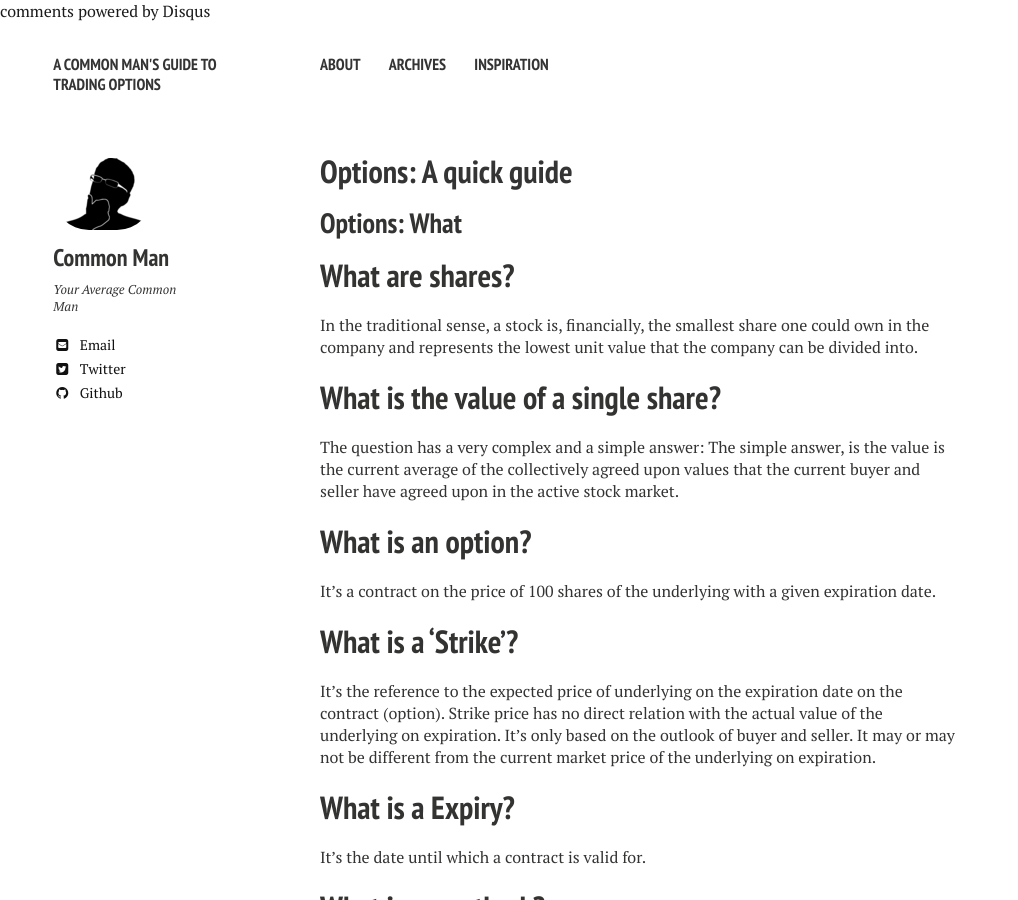
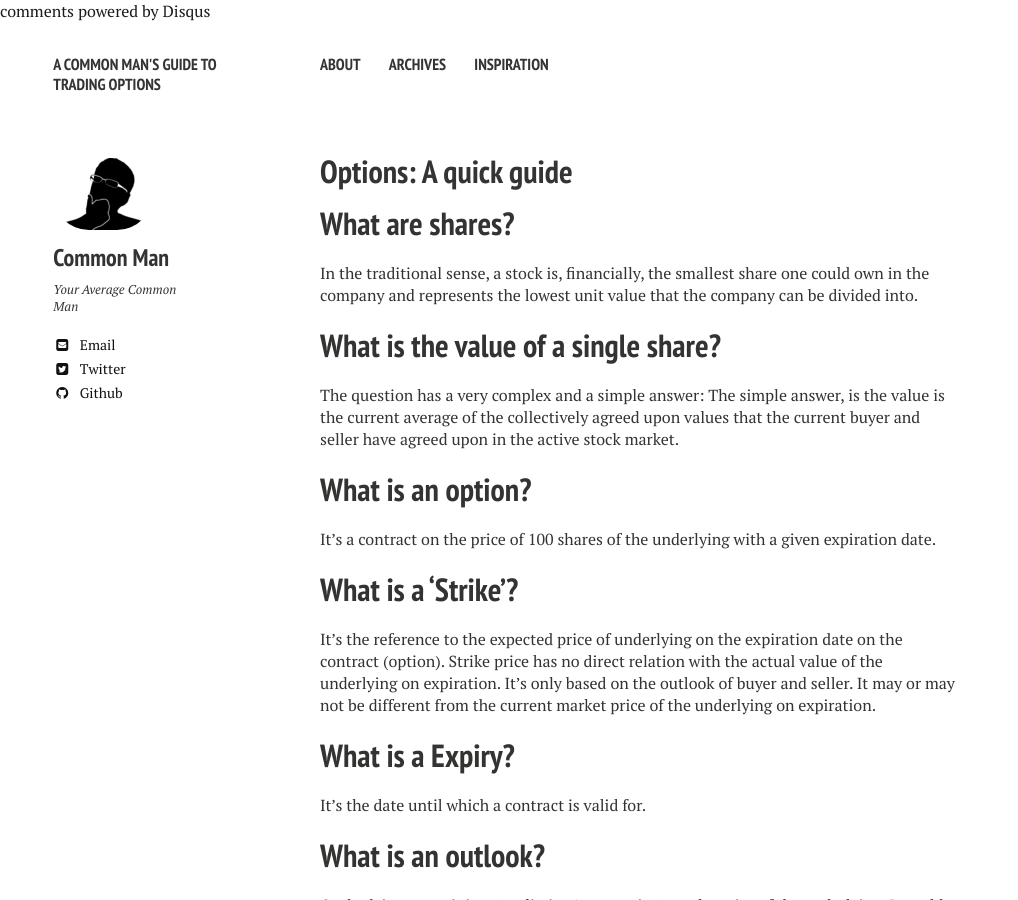
Before and after one commit to mycpuorg/mycpuorg.github.io, a Jekyll site: the page built from _posts/2015-08-07-What-is-an-Option.md, in a window 1280 px wide and 900 px high. Shown: the whole window, without its empty margins (0-1018 px from the left). Built offline with Jekyll 4.4.1, drawn with Linux system fonts in a browser that asks for light colours; nearby versions of some CDN libraries; comment, search, counter and statistics services are not loaded.

Commit message:
Format heading

```diff
--- a/_posts/2015-08-07-What-is-an-Option.md
+++ b/_posts/2015-08-07-What-is-an-Option.md
@@ -5,7 +5,6 @@ excerpt: "An TL;DR style of quick lookup info for basic terms in Options"
 tags: [Investing, Terminology, Options, FAQs,]
 comments: true
 ---
-## Options: What
 
 # What are shares?
 
```
